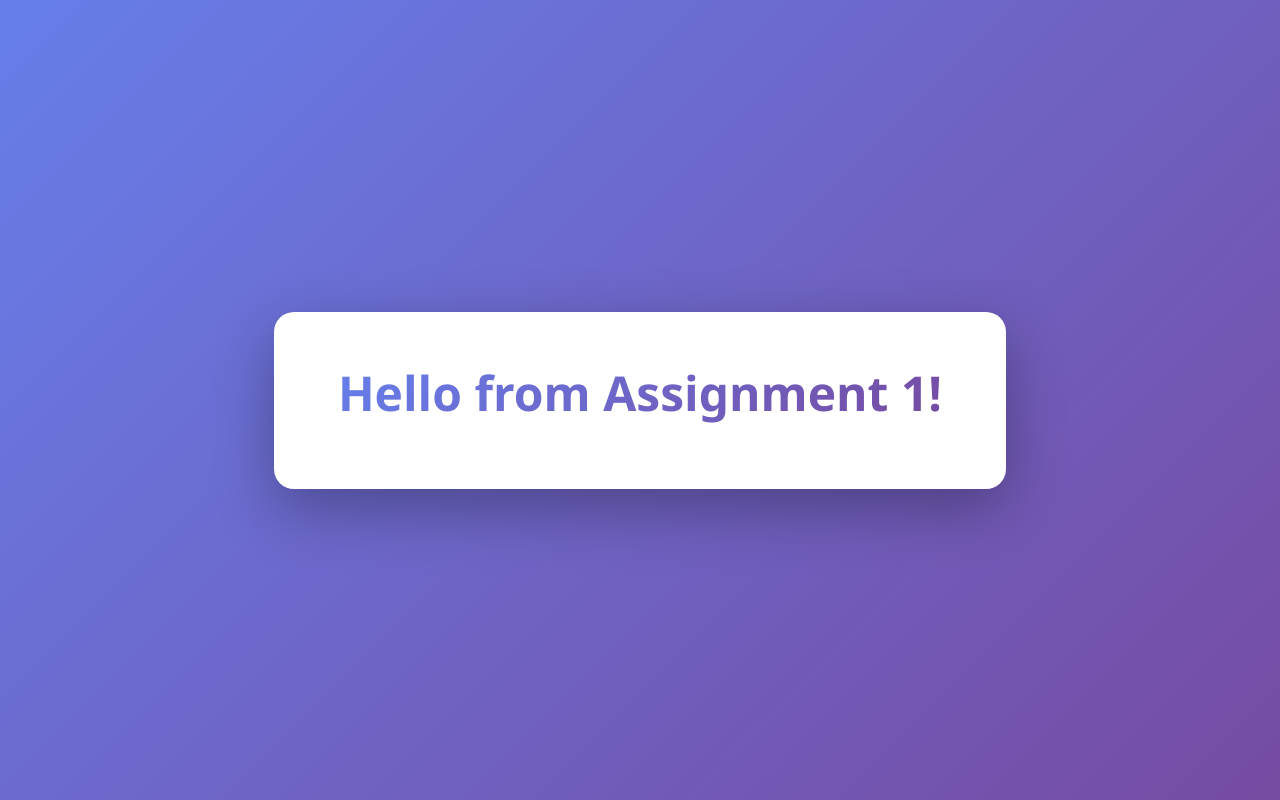
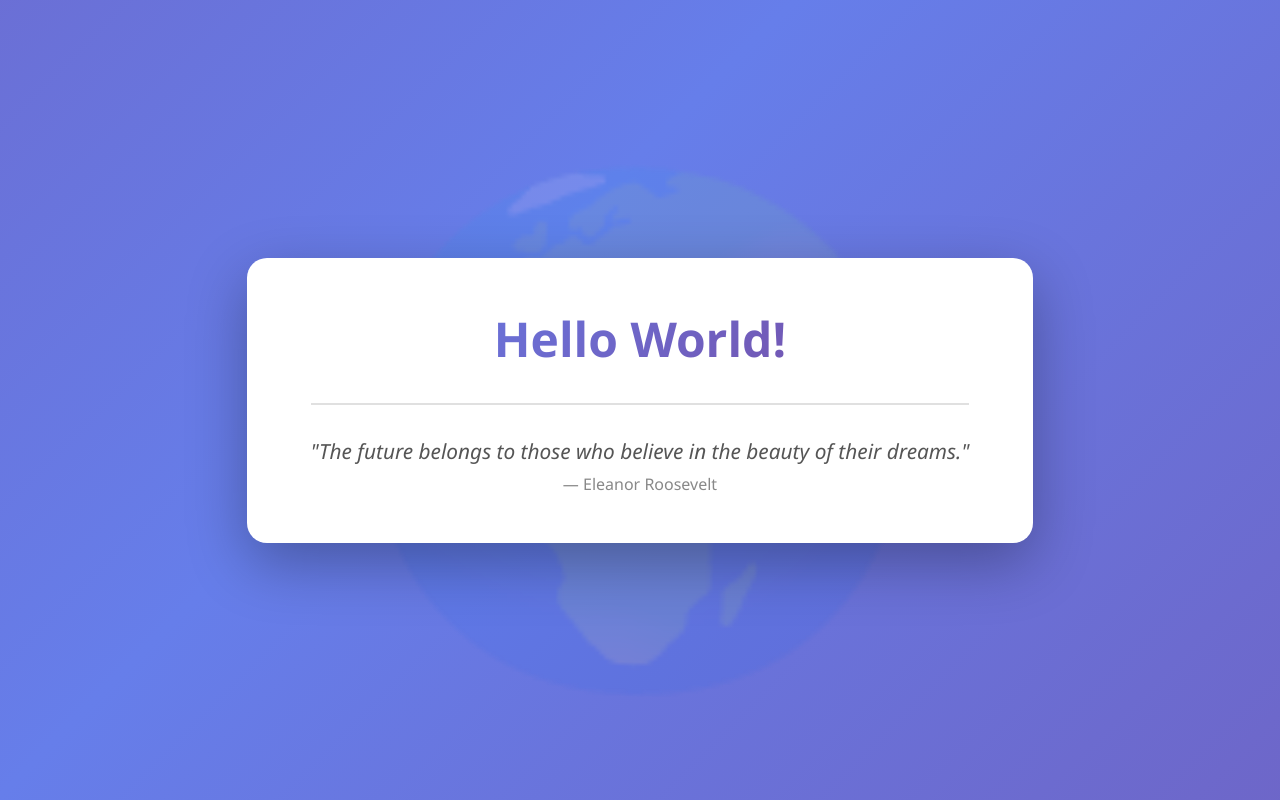
Before and after one commit to BellaGerloff/Coding-Class, a plain HTML site: page index.html in a window 1280 px wide. Drawn offline with Linux system fonts and the light colour scheme.

Commit message:
Add animated background with floating globe

```diff
--- a/index.html
+++ b/index.html
@@ -11,13 +11,50 @@
             box-sizing: border-box;
         }
 
+        @keyframes gradientShift {
+            0% {
+                background-position: 0% 50%;
+            }
+            50% {
+                background-position: 100% 50%;
+            }
+            100% {
+                background-position: 0% 50%;
+            }
+        }
+
+        @keyframes float {
+            0%, 100% {
+                transform: translate(-50%, -50%) rotate(0deg);
+            }
+            50% {
+                transform: translate(-50%, -45%) rotate(5deg);
+            }
+        }
+
         body {
             font-family: 'Segoe UI', Tahoma, Geneva, Verdana, sans-serif;
-            background: linear-gradient(135deg, #667eea 0%, #764ba2 100%);
+            background: linear-gradient(135deg, #667eea, #764ba2, #667eea, #764ba2);
+            background-size: 400% 400%;
+            animation: gradientShift 15s ease infinite;
             min-height: 100vh;
             display: flex;
             justify-content: center;
             align-items: center;
+            position: relative;
+            overflow: hidden;
+        }
+
+        body::before {
+            content: '🌍';
+            position: absolute;
+            font-size: 30rem;
+            opacity: 0.1;
+            top: 50%;
+            left: 50%;
+            transform: translate(-50%, -50%);
+            z-index: 0;
+            animation: float 6s ease-in-out infinite;
         }
 
         .container {
@@ -26,6 +63,8 @@
             padding: 3rem 4rem;
             border-radius: 20px;
             box-shadow: 0 20px 60px rgba(0, 0, 0, 0.3);
+            position: relative;
+            z-index: 1;
         }
 
         h1 {
@@ -36,12 +75,36 @@
             -webkit-background-clip: text;
             -webkit-text-fill-color: transparent;
             background-clip: text;
+            position: relative;
+            z-index: 1;
+        }
+
+        .quote {
+            font-size: 1.3rem;
+            color: #555;
+            font-style: italic;
+            margin-top: 2rem;
+            padding-top: 2rem;
+            border-top: 2px solid #e0e0e0;
+            position: relative;
+            z-index: 1;
+        }
+
+        .author {
+            font-size: 1rem;
+            color: #888;
+            margin-top: 0.5rem;
+            font-style: normal;
         }
     </style>
 </head>
 <body>
     <div class="container">
-        <h1>Hello from Assignment 1!</h1>
+        <h1>Hello World!</h1>
+        <div class="quote">
+            "The future belongs to those who believe in the beauty of their dreams."
+            <div class="author">— Eleanor Roosevelt</div>
+        </div>
     </div>
 </body>
 </html>
```
